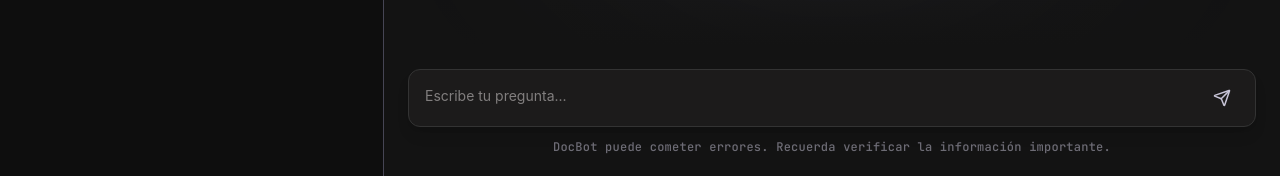
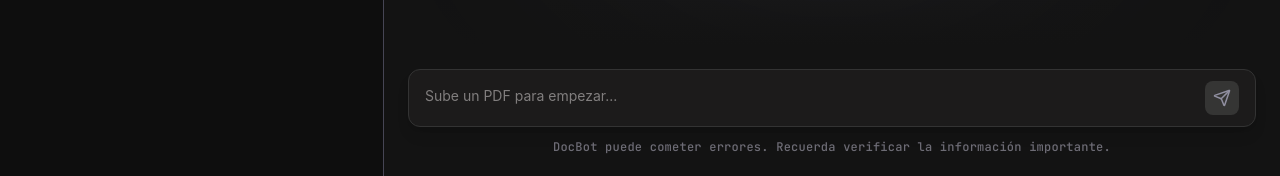
Before and after one commit to josegijon/DocBot, a React (Vite) app in the folder frontend/: page / in a window 1280 px wide. Shown: the part 621-797 px from the top of the page. Built offline with nearby package versions, Linux system fonts and the light colour scheme.

Commit message:
feat: add disabled state to InputBar and update placeholder based on docId; enhance user experience in ChatWindow

```diff
--- a/frontend/src/components/ChatWindow.tsx
+++ b/frontend/src/components/ChatWindow.tsx
@@ -35,7 +35,7 @@ export const ChatWindow = ({ docId, sessionId, filename }: ChatWindowProps) => {
                 <div className="absolute bottom-0 left-0 right-0 h-12 bg-linear-to-t from-surface to-transparent pointer-events-none" />
             </div>
 
-            <InputBar onSend={sendMessage} isLoading={isLoading} />
+            <InputBar onSend={sendMessage} isLoading={isLoading} disabled={!docId} />
         </div>
     )
 }
--- a/frontend/src/components/InputBar.tsx
+++ b/frontend/src/components/InputBar.tsx
@@ -4,9 +4,10 @@ import { useState } from "react"
 interface InputBarProps {
     onSend: (message: string) => void
     isLoading: boolean
+    disabled: boolean
 }
 
-export const InputBar = ({ onSend, isLoading }: InputBarProps) => {
+export const InputBar = ({ onSend, isLoading, disabled }: InputBarProps) => {
     const [input, setInput] = useState<string>("")
 
     const handleSend = () => {
@@ -22,8 +23,8 @@ export const InputBar = ({ onSend, isLoading }: InputBarProps) => {
                     <textarea
                         rows={1}
                         className="w-full bg-transparent border-none focus:outline-none focus:ring-0 font-body-md text-body-md text-on-surface p-4 resize-none min-h-14 chat-scrollbar"
-                        placeholder="Escribe tu pregunta..."
-                        disabled={isLoading}
+                        placeholder={disabled ? "Sube un PDF para empezar..." : "Escribe tu pregunta..."}
+                        disabled={isLoading || disabled}
                         value={input}
                         onChange={(e) => setInput(e.target.value)}
                         onKeyDown={(e) => {
@@ -37,9 +38,9 @@ export const InputBar = ({ onSend, isLoading }: InputBarProps) => {
                     <div className="flex items-center justify-center px-4">
                         <div className="flex items-center justify-center gap-2">
                             <button
-                                className="p-2 text-on-surface-variant hover:text-primary hover:bg-surface-variant rounded-lg transition-all cursor-pointer flex items-center justify-center"
+                                className="p-2 text-on-primary bg-primary rounded-lg transition-all cursor-pointer flex items-center justify-center hover:opacity-90 active:scale-95 disabled:bg-surface-variant disabled:text-outline disabled:cursor-default"
                                 onClick={handleSend}
-                                disabled={isLoading || !input.trim()}
+                                disabled={isLoading || disabled || !input.trim()}
                             >
                                 {isLoading ? "..." : <Send size={18} />}
                             </button>
--- a/frontend/src/index.css
+++ b/frontend/src/index.css
@@ -56,6 +56,7 @@
   --color-message-user: #334282;
   --color-border-message-ai: #333333;
   --color-border-message-user: #464554;
+  --color-outline: #908fa0;
 }
 
 .text-label-md {
```
